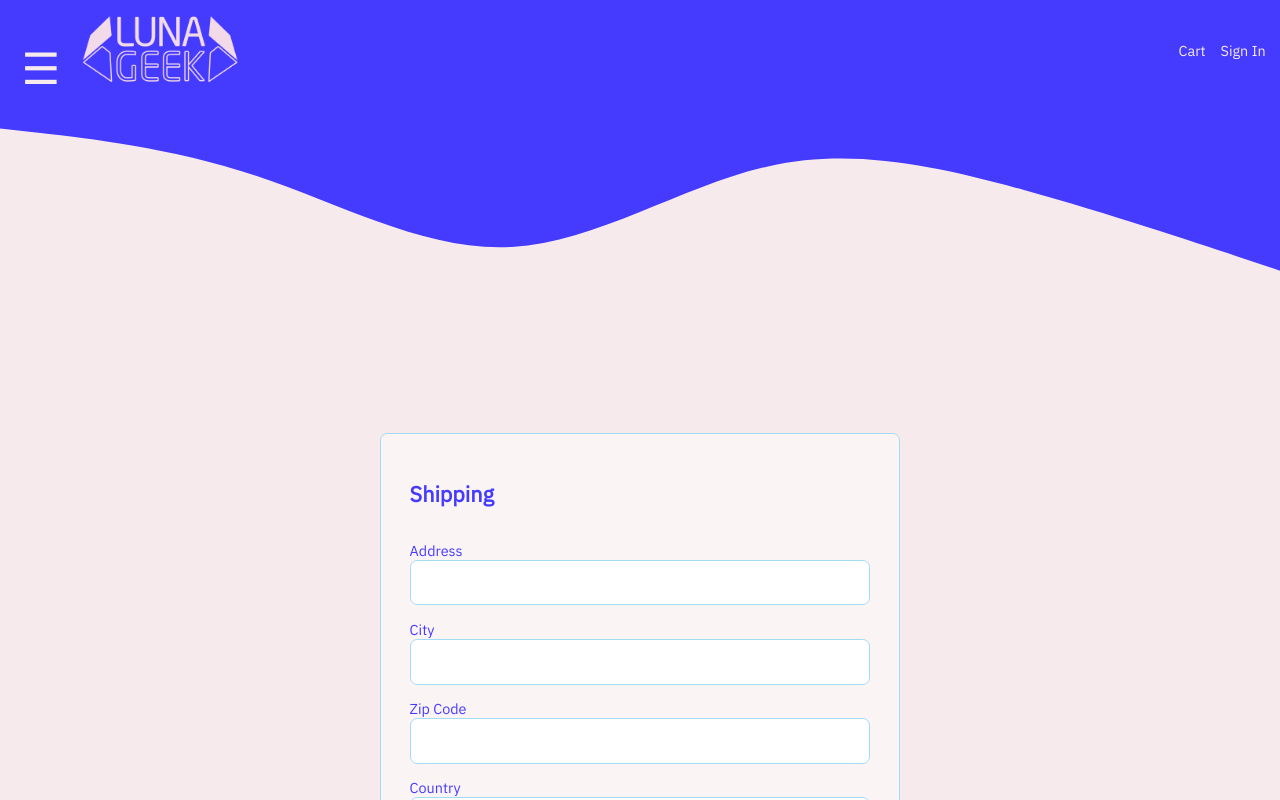
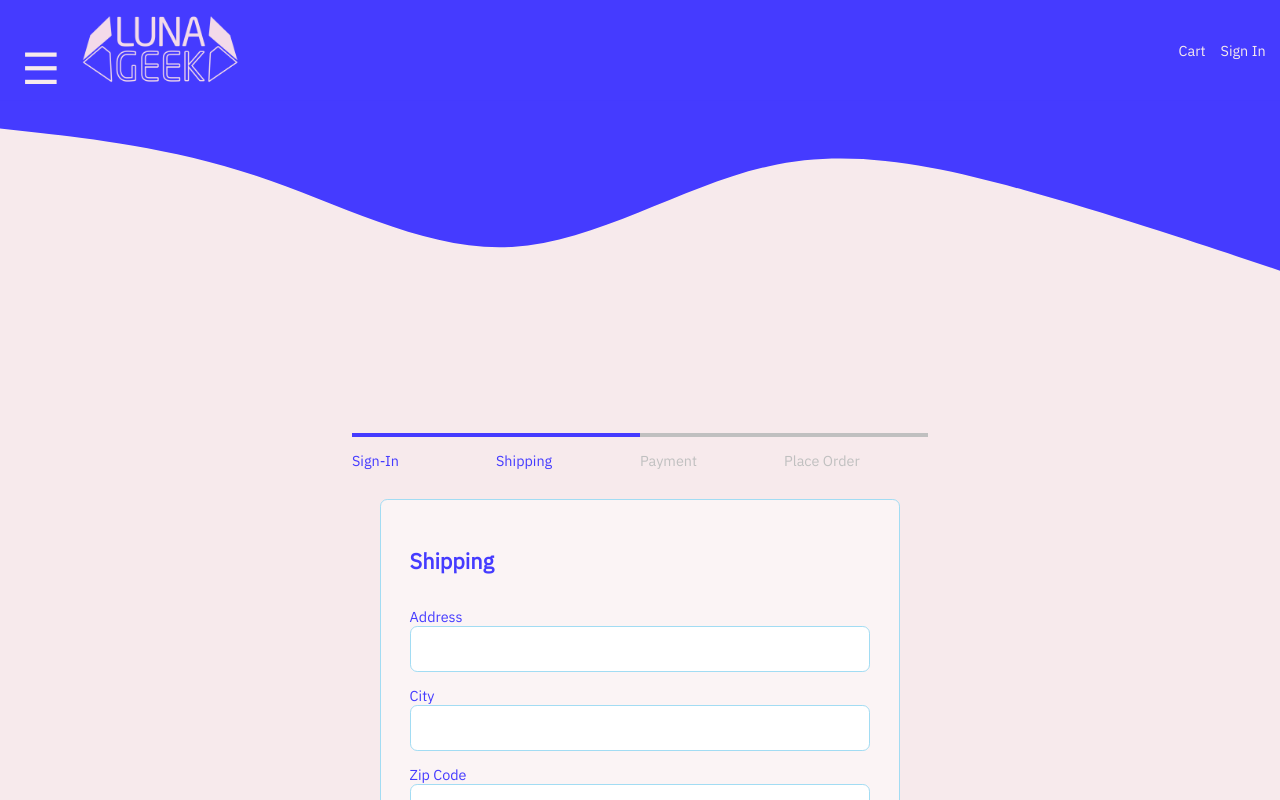
Before and after one commit to ZoeDj/Luna-Geek, a React (Create React App) app in the folder frontend/: page /shipping in a window 1280 px wide. Shown: the top 800 px of the page. Built offline with nearby package versions, Linux system fonts and the light colour scheme.

Commit message:
shipping page added

```diff
--- a/frontend/src/Pages/ShippingPage.js
+++ b/frontend/src/Pages/ShippingPage.js
@@ -3,6 +3,7 @@
 import "../App.css";
 import { useSelector, useDispatch } from "react-redux";
 import { saveShipping } from "../actions/cartActions";
+import CheckoutSteps from "../constants/CheckoutSteps";
 
 function ShippingPage(props) {
   const [address, setAddress] = useState("");
@@ -19,8 +20,11 @@
   const submitHandler = (e) => {
     e.preventDefault();
     dispatch(saveShipping(address, city, zipCode, country));
+    props.history.push("payment");
   };
   return (
+    <div>
+      <CheckoutSteps step1 step2></CheckoutSteps>
       <div className="form">
         <form onSubmit={submitHandler}>
           <ul className="form-container">
@@ -73,6 +77,7 @@
           </ul>
         </form>
       </div>
+    </div>
   );
 }
 export default ShippingPage;
--- /dev/null
+++ b/frontend/src/constants/CheckoutSteps.js
@@ -0,0 +1,15 @@
+import React from "react";
+import ProductsPage from "../pages/ProductsPage";
+
+function CheckoutSteps(props) {
+  return (
+    <div className="checkout-steps">
+      <div className={props.step1 ? "active" : ""}>Sign-In</div>
+      <div className={props.step2 ? "active" : ""}>Shipping</div>
+      <div className={props.step3 ? "active" : ""}>Payment</div>
+      <div className={props.step4 ? "active" : ""}>Place Order</div>
+    </div>
+  );
+}
+
+export default CheckoutSteps;
--- a/frontend/src/index.css
+++ b/frontend/src/index.css
@@ -9,6 +9,7 @@
   /* peach #fed8ce */
   --brandAqua: #a2dcf3;
   --brandRed: #ed4748;
+  --brandLightGray: #c0c0c0;
 }
 
 html {
@@ -358,3 +359,22 @@
 tbody > tr:nth-child(odd) {
   background-color: #f9e7f6;
 }
+
+/* Checkout Steps */
+.checkout-steps {
+  display: flex;
+  justify-content: space-between;
+  width: 40rem;
+  padding: 1rem;
+  margin: 0 auto;
+}
+.checkout-steps > div {
+  border-top: 0.3rem var(--brandLightGray) solid;
+  color: var(--brandLightGray);
+  flex: 1 1;
+  padding-top: 1rem;
+}
+.checkout-steps > div.active {
+  border-top: 0.3rem var(--brandBlue) solid;
+  color: var(--brandBlue);
+}
```
Lines whose indentation alone changed are shown as unchanged.
